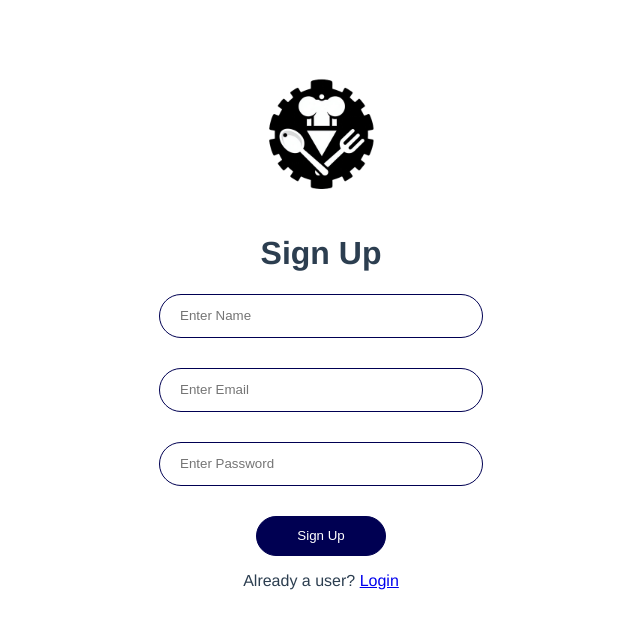
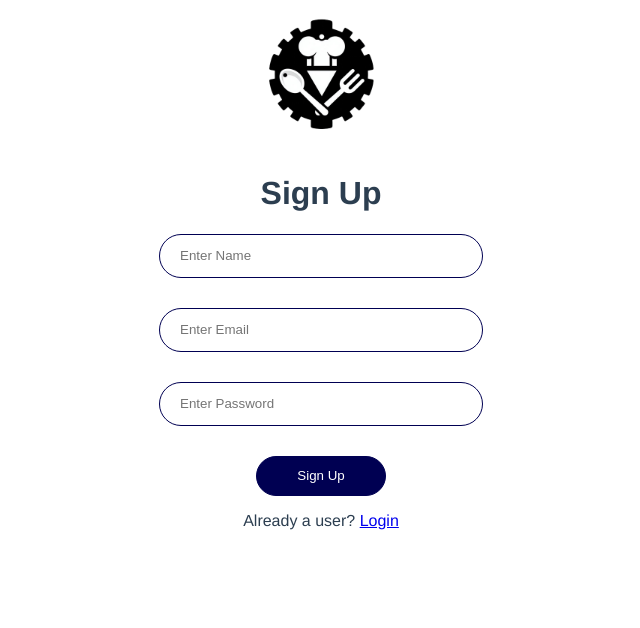
Before and after one commit to egreenfield323/restaurant-management-app, a Vue app in the folder Project/restaurant-app/: page /sign-up in a window 1280 px wide. Shown: the top 628 px of the page, without its empty margins (319-959 px from the left). Built offline with nearby package versions, Linux system fonts and the light colour scheme.

Commit message:
update universal styling

```diff
--- a/Project/restaurant-app/src/App.vue
+++ b/Project/restaurant-app/src/App.vue
@@ -16,7 +16,11 @@ export default {
   -moz-osx-font-smoothing: grayscale;
   text-align: center;
   color: #2c3e50;
-  margin-top: 60px;
+}
+
+body {
+  padding: 0;
+  margin: 0;
 }
 
 .logo {
```
